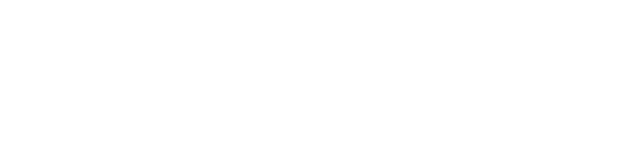
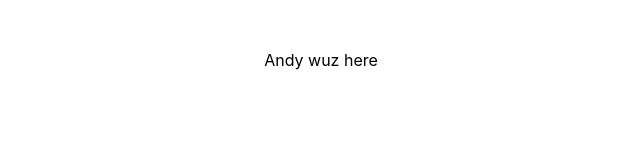
Before and after one commit to mehalick/a01101101.com, a plain HTML site: page index.html in a window 1280 px wide. Shown: the whole page, without its empty margins (319-959 px from the left). Drawn offline with Linux system fonts and the light colour scheme.

Commit message:
Update index.html

```diff
--- a/index.html
+++ b/index.html
@@ -5,8 +5,15 @@
     <meta name="viewport" content="width=device-width, initial-scale=1.0">
     <meta http-equiv="X-UA-Compatible" content="ie=edge">
     <title>a01101101.com</title>
+    <style>
+        body {
+            margin: 50px;
+            font-family: -apple-system, BlinkMacSystemFont, "Segoe UI", Roboto, Helvetica, Arial, sans-serif, "Apple Color Emoji", "Segoe UI Emoji", "Segoe UI Symbol";
+            text-align: center;
+        }
+    </style>
 </head>
 <body>
-
+    Andy wuz here
 </body>
 </html>
```
